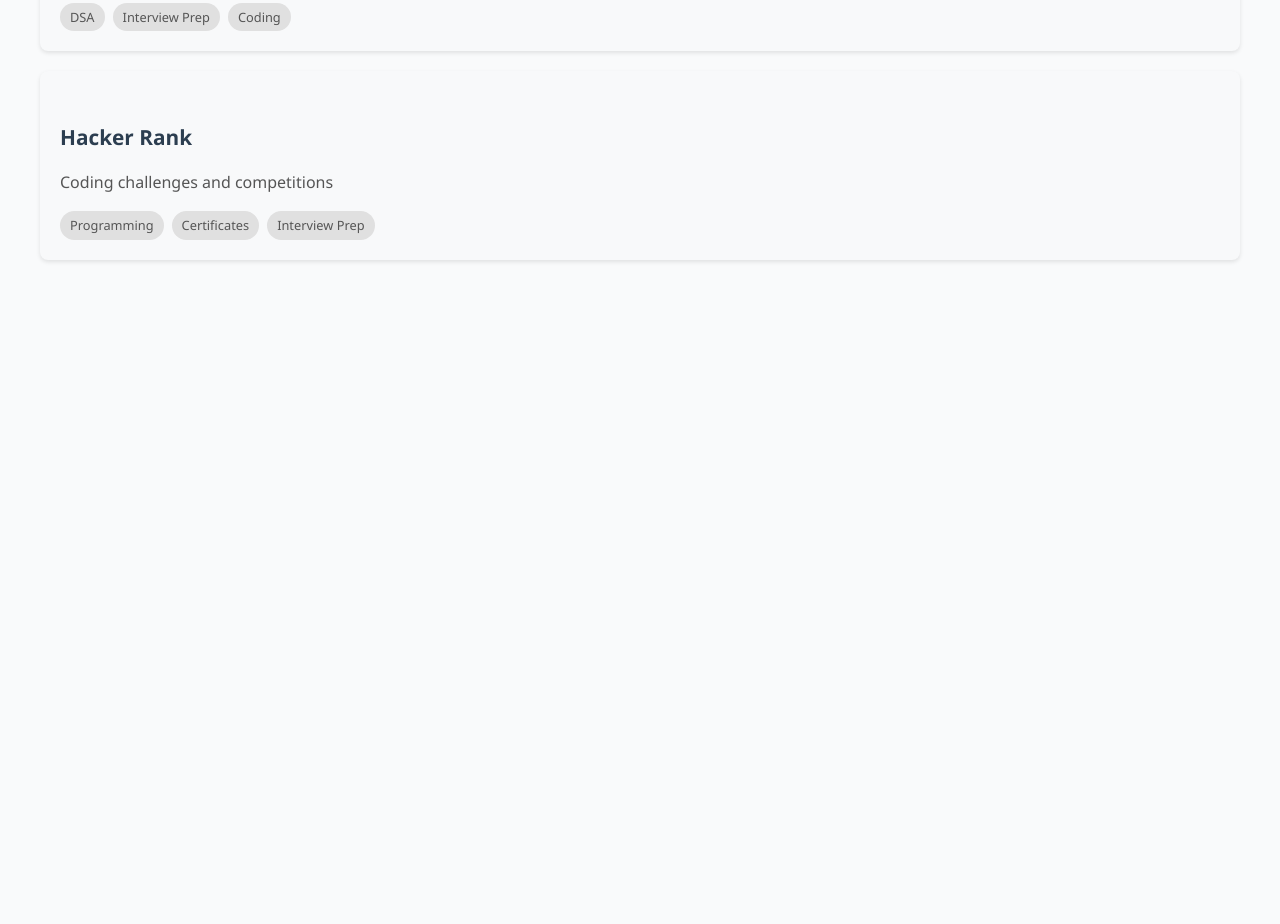
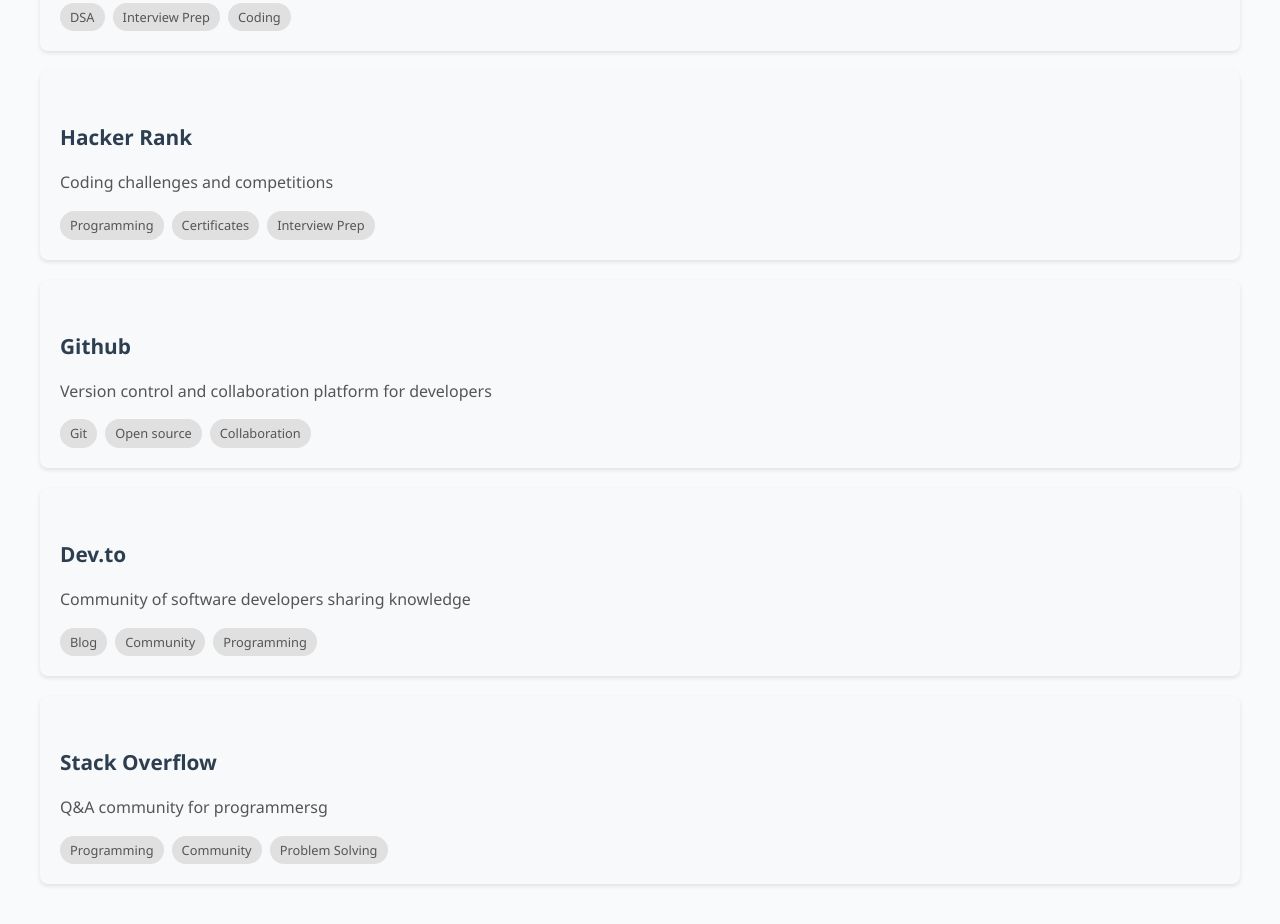
Before and after one commit to MahraibFatima/Masar-e-Najah, a plain HTML site: page learning_resource.html in a window 1280 px wide. Shown: the part 769-1693 px from the top of the page. Before the commit the page ends 1069 px from the top, so only its background shows below. Drawn offline with Linux system fonts and the light colour scheme.

Commit message:
learning resources lists added

```diff
--- a/learning_resource.html
+++ b/learning_resource.html
@@ -58,6 +58,36 @@
             <span class="tag">Interview Prep</span>
         </div>
     </div>
+        <div class="resource-card">
+        <h2 class="resource-title">Github</h2>
+        <p class="resource-description">Version control and collaboration platform for developers</p>
+        <div class="tags">
+            <span class="tag">Git</span>
+            <span class="tag">Open source</span>
+            <span class="tag">Collaboration</span>
+        </div>
+    </div>
+
+    <div class="resource-card">
+        <h2 class="resource-title">Dev.to</h2>
+        <p class="resource-description">Community of software developers sharing knowledge</p>
+        <div class="tags">
+            <span class="tag">Blog</span>
+            <span class="tag">Community</span>
+            <span class="tag">Programming</span>
+        </div>
+    </div>
+
+    <div class="resource-card">
+        <h2 class="resource-title">Stack Overflow</h2>
+        <p class="resource-description">Q&A community for programmersg</p>
+        <div class="tags">
+            <span class="tag">Programming</span>
+            <span class="tag">Community</span>
+            <span class="tag">Problem Solving</span>
+        </div>
+    </div>
+
 
 </body>
 </html>
```
